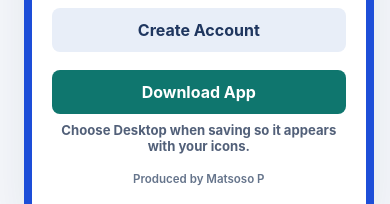
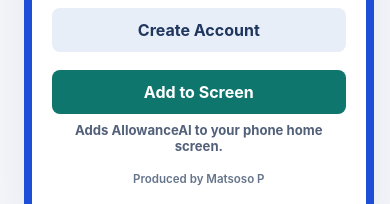
Before and after one commit to Matsoso-Phomolo/allowance-ai, a React (Vite) app in the folder allowanceai/frontend/: page / in a window 390 px wide. Shown: the part 470-674 px from the top of the page. Built offline with nearby package versions, Linux system fonts and the light colour scheme; no server answers.

Commit message:
Use mobile home screen app flow

```diff
--- a/allowanceai/frontend/src/components/InstallButton.jsx
+++ b/allowanceai/frontend/src/components/InstallButton.jsx
@@ -1,4 +1,22 @@
+import { useEffect, useState } from "react";
+
 export default function InstallButton({ compact = false }) {
+  const [installPrompt, setInstallPrompt] = useState(null);
+  const [message, setMessage] = useState("");
+  const isMobile =
+    /Android|iPhone|iPad|iPod|Mobile/i.test(window.navigator.userAgent) ||
+    window.matchMedia?.("(max-width: 720px)").matches;
+
+  useEffect(() => {
+    function handleBeforeInstallPrompt(event) {
+      event.preventDefault();
+      setInstallPrompt(event);
+    }
+
+    window.addEventListener("beforeinstallprompt", handleBeforeInstallPrompt);
+    return () => window.removeEventListener("beforeinstallprompt", handleBeforeInstallPrompt);
+  }, []);
+
   function getAppUrl() {
     return window.location.hostname === "localhost" || window.location.hostname === "127.0.0.1"
       ? "https://allowance-ai.onrender.com/"
@@ -22,6 +40,22 @@
   }
 
   async function handleDownload() {
+    if (isMobile) {
+      if (installPrompt) {
+        await installPrompt.prompt();
+        await installPrompt.userChoice;
+        setInstallPrompt(null);
+        return;
+      }
+
+      const instruction =
+        /iPhone|iPad|iPod/i.test(window.navigator.userAgent)
+          ? "On iPhone: tap Share, then Add to Home Screen."
+          : "On Android: tap the browser menu, then Add to Home screen or Install app.";
+      setMessage(instruction);
+      return;
+    }
+
     const launcher = buildLauncherHtml();
 
     if ("showSaveFilePicker" in window) {
@@ -38,6 +72,7 @@
         const writable = await handle.createWritable();
         await writable.write(launcher);
         await writable.close();
+        setMessage("Saved. If you chose Desktop, AllowanceAI will appear with your icons.");
         return;
       } catch (error) {
         if (error?.name === "AbortError") {
@@ -56,6 +91,7 @@
     link.click();
     link.remove();
     URL.revokeObjectURL(url);
+    setMessage("Downloaded AllowanceAI.html. Move it to Desktop if you want it with your icons.");
   }
 
   return (
@@ -65,9 +101,13 @@
         type="button"
         onClick={handleDownload}
       >
-        Download App
+        {isMobile ? "Add to Screen" : "Download App"}
       </button>
-      {!compact && <p className="install-message">Choose Desktop when saving so it appears with your icons.</p>}
+      {!compact && (
+        <p className="install-message">
+          {message || (isMobile ? "Adds AllowanceAI to your phone home screen." : "Choose Desktop when saving so it appears with your icons.")}
+        </p>
+      )}
     </div>
   );
 }
```
